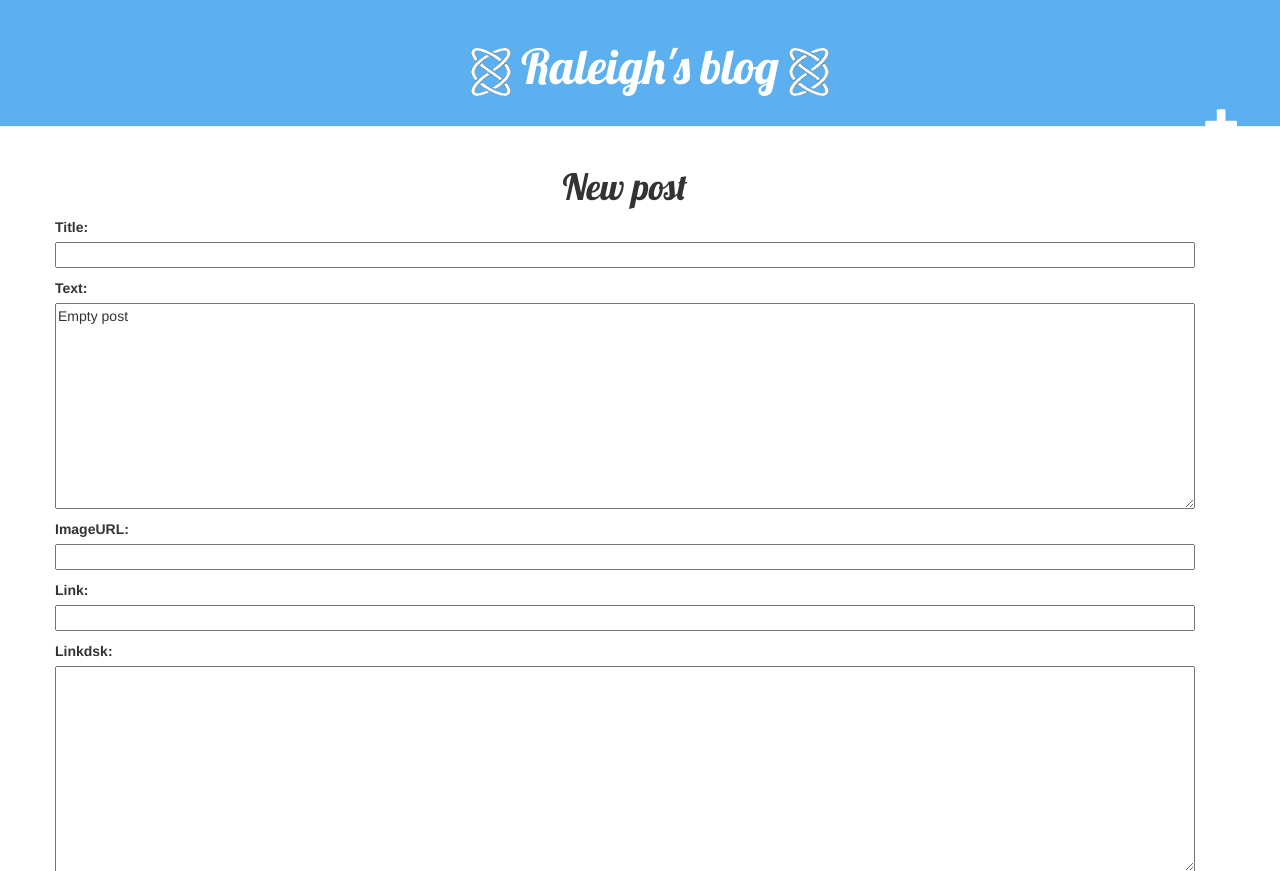
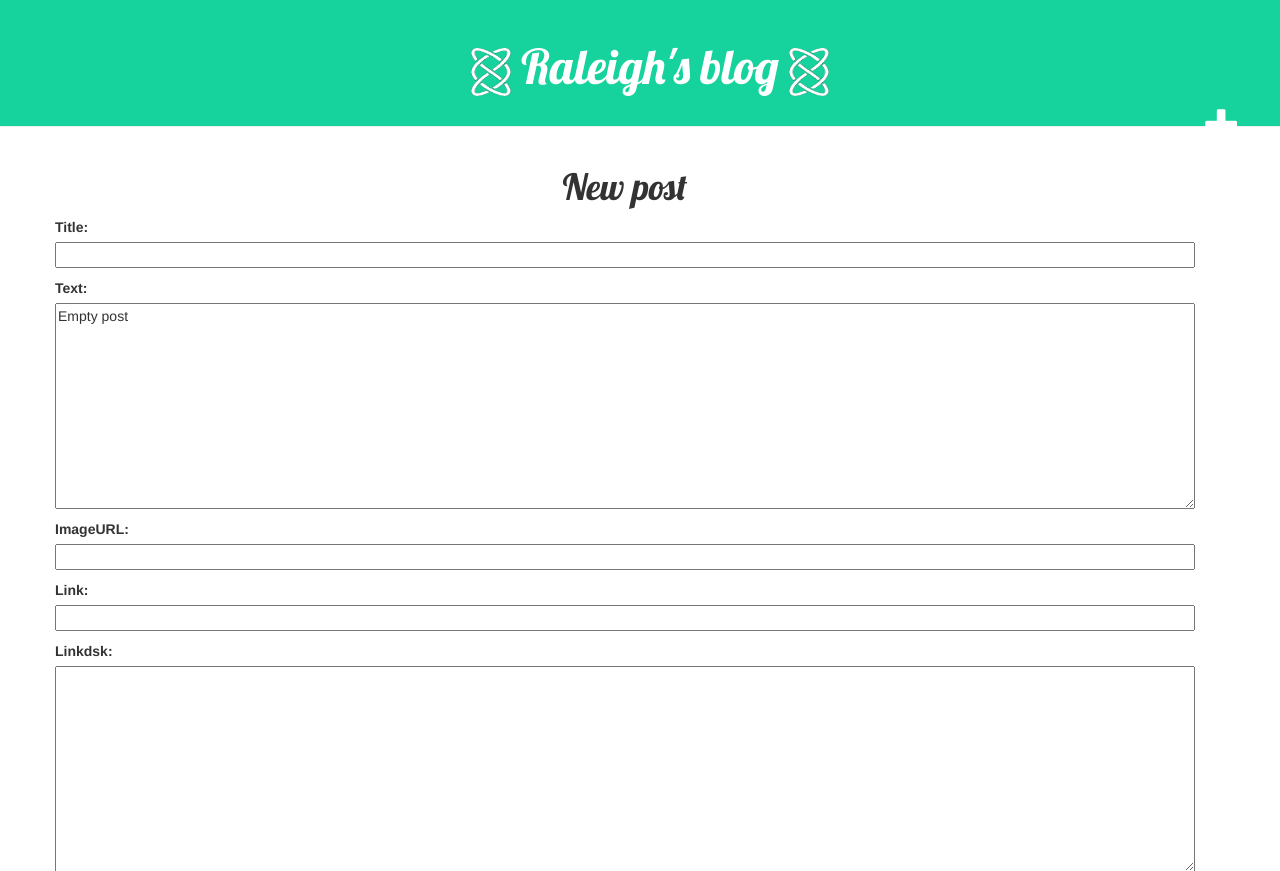
Before and after one commit to l3gacyb3ta/django-blog, a Django app: page /post_new in a window 1280 px wide. Shown: the top 871 px of the page. Run offline with Django 3.2, Linux system fonts and the light colour scheme; some libraries are stand-ins or nearby versions; some web fonts are replaced.

Commit message:
Full color change.

```diff
--- a/blog/templates/blog/post_detail.html
+++ b/blog/templates/blog/post_detail.html
@@ -18,7 +18,7 @@
         </style>
         <style type="text/css">
         .page-header {
-            background-color: #5db0ef;
+            background-color: #16D39D;
             margin-top: 0;
             padding: 20px 20px 20px 40px;
         }
--- a/blog/templates/blog/post_edit.html
+++ b/blog/templates/blog/post_edit.html
@@ -7,7 +7,7 @@
        <link href="//fonts.googleapis.com/css?family=Lobster&subset=latin,latin-ext" rel="stylesheet" type="text/css">
         <link rel="stylesheet" href="/static/css/blog.css">
         <style type="text/css">.page-header {
-    background-color: #5db0ef;
+    background-color: #16D39D;
     margin-top: 0;
     padding: 20px 20px 20px 40px;
 }</style>
--- a/blog/templates/blog/post_new.html
+++ b/blog/templates/blog/post_new.html
@@ -8,7 +8,7 @@
        <link rel="icon" type="image/png" href="{{static}}/static/img/favicon.png">
         <link rel="stylesheet" href="/static/css/blog.css">
 <style type="text/css">.page-header {
-    background-color: #5db0ef;
+    background-color: #16D39D;
     margin-top: 0;
     padding: 20px 20px 20px 40px;
 
```
